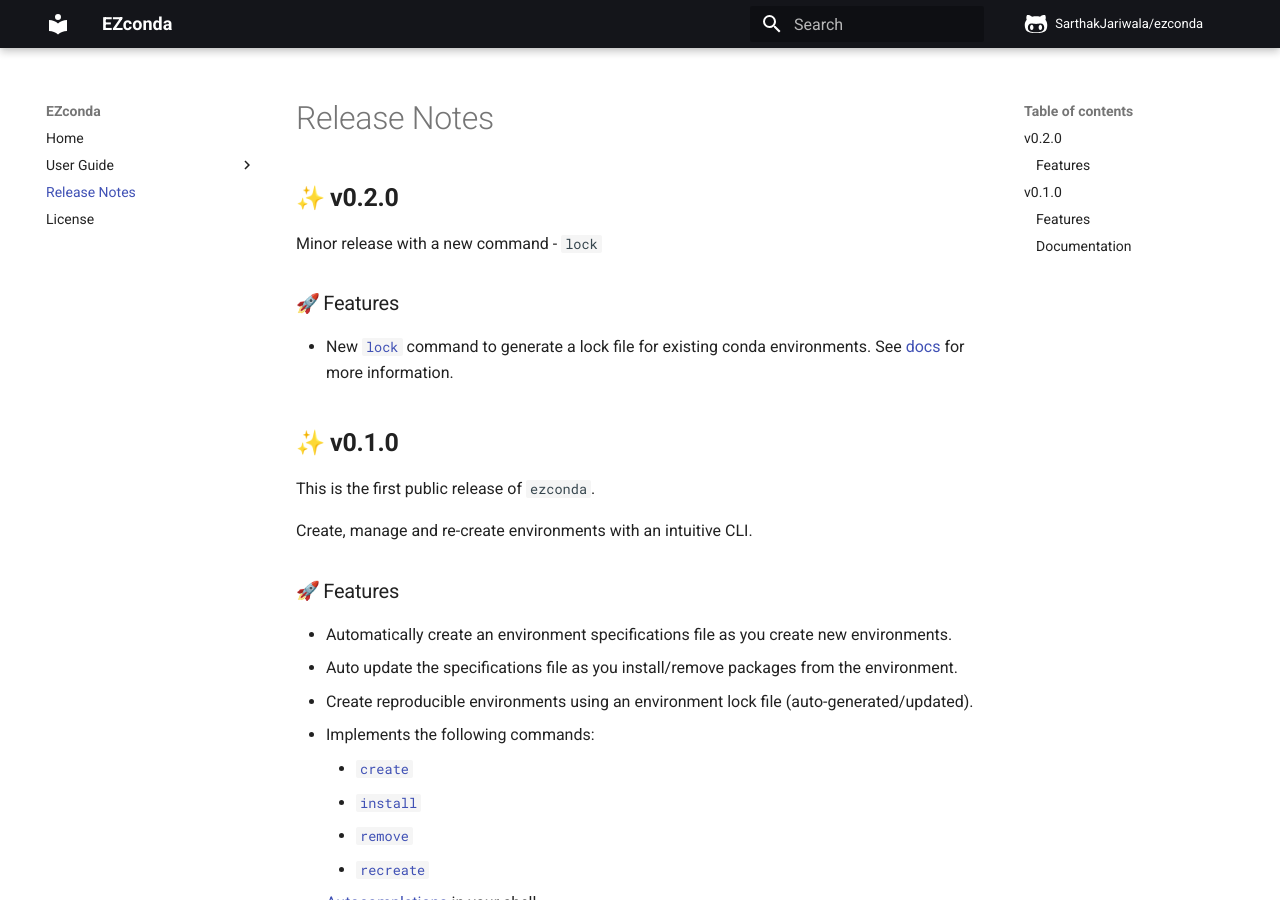
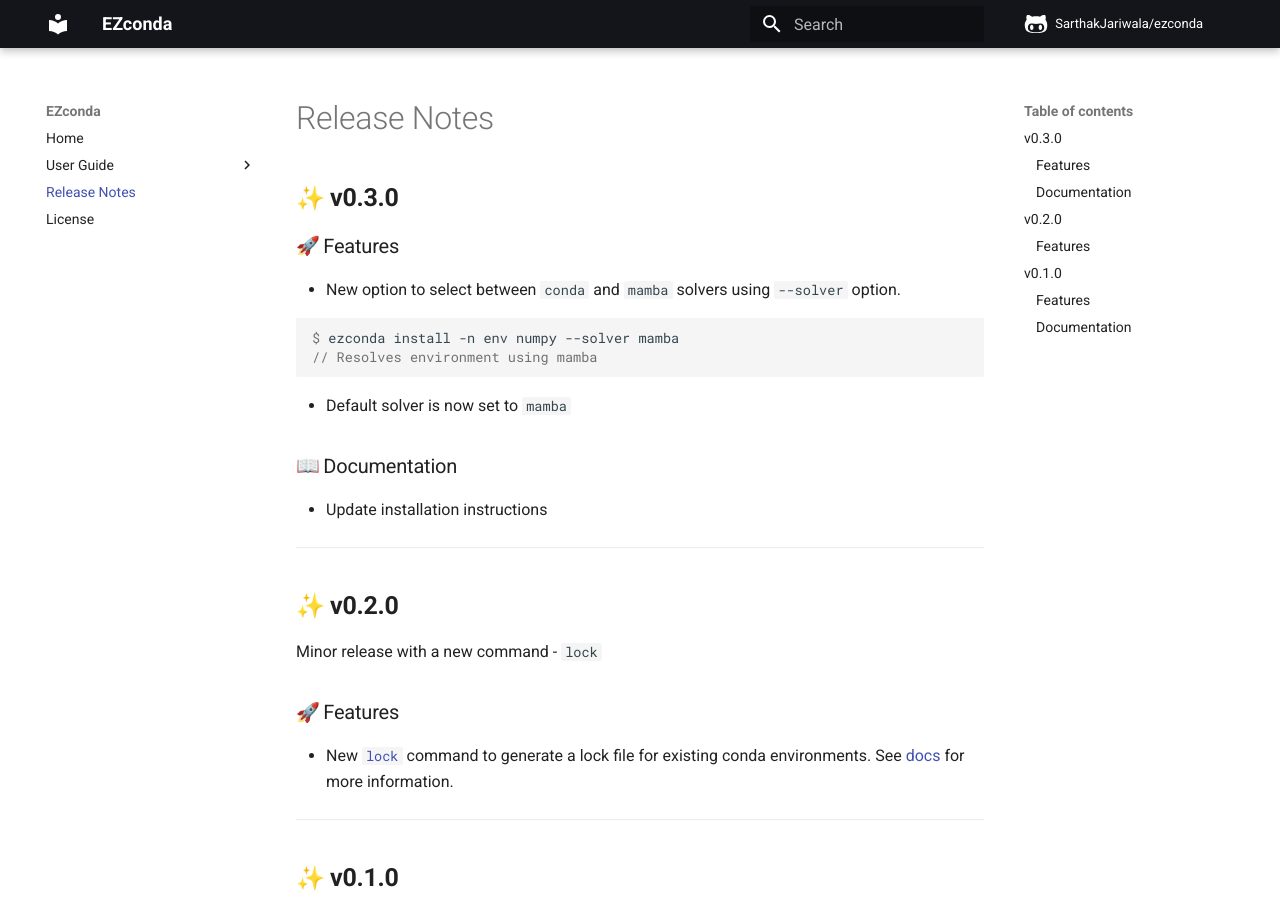
Before and after one commit to SarthakJariwala/ezconda, an MkDocs documentation site: the page built from docs/release_notes.md, in a window 1280 px wide and 900 px high. Built offline with MkDocs 1.6.1 and Material for MkDocs 9.7.7, drawn with Linux system fonts in a browser that asks for light colours; emoji names are drawn with the system emoji font; comment, search, counter and statistics services are not loaded.

Commit message:
add release notes for v0.3.0

````diff
--- a/docs/release_notes.md
+++ b/docs/release_notes.md
@@ -1,5 +1,28 @@
 # Release Notes
 
+
+## :sparkles: **v0.3.0**
+
+### :rocket: Features
+
+- New option to select between `conda` and `mamba` solvers using `--solver` option.
+
+<div class="termy">
+
+```console
+$ ezconda install -n env numpy --solver mamba
+// Resolves environment using mamba
+```
+
+</div>
+
+- Default solver is now set to `mamba`
+
+### :book: Documentation
+
+- Update installation instructions
+
+---
 
 ## :sparkles: **v0.2.0**
 
@@ -8,6 +31,8 @@
 ### :rocket: Features
 
 - New [`lock`](user_guide/lock_existing_env.md) command to generate a lock file for existing conda environments. See [docs](user_guide/lock_existing_env.md) for more information.
+
+---
 
 ## :sparkles: **v0.1.0**
 
````
